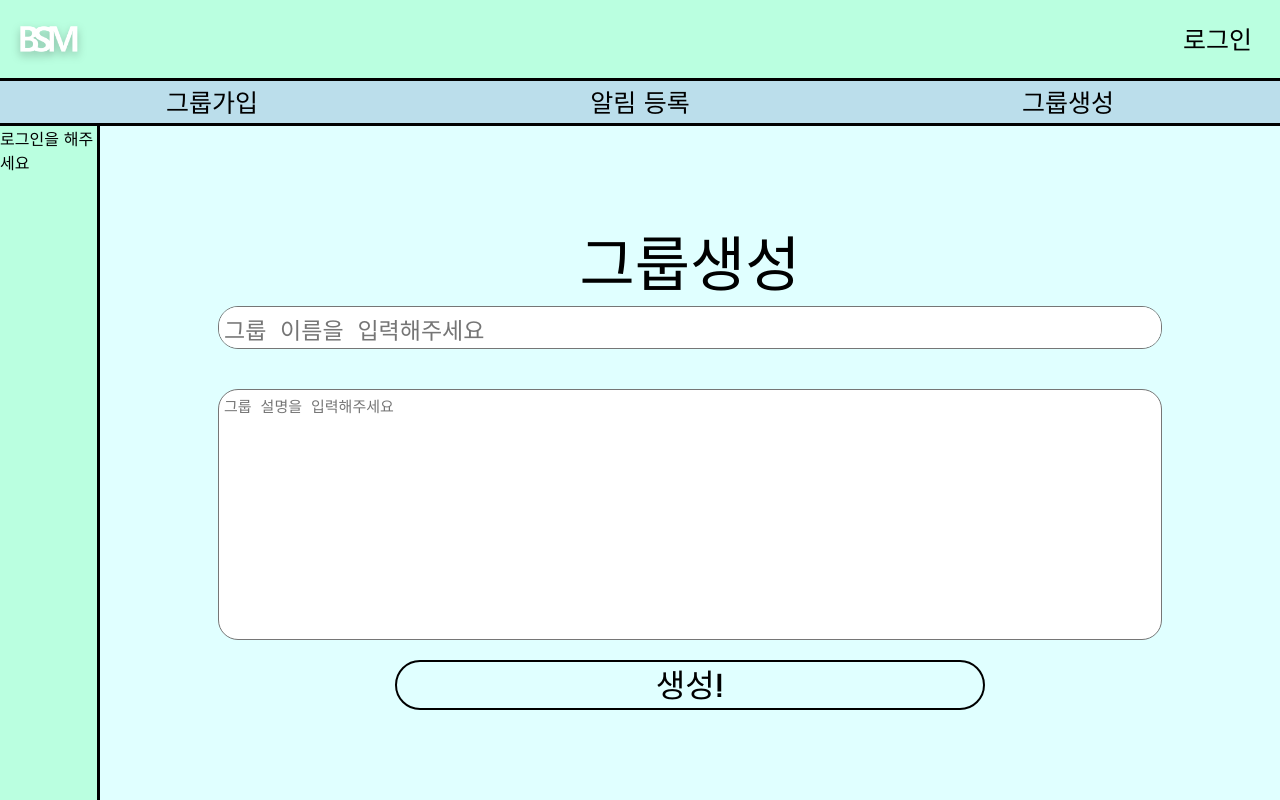
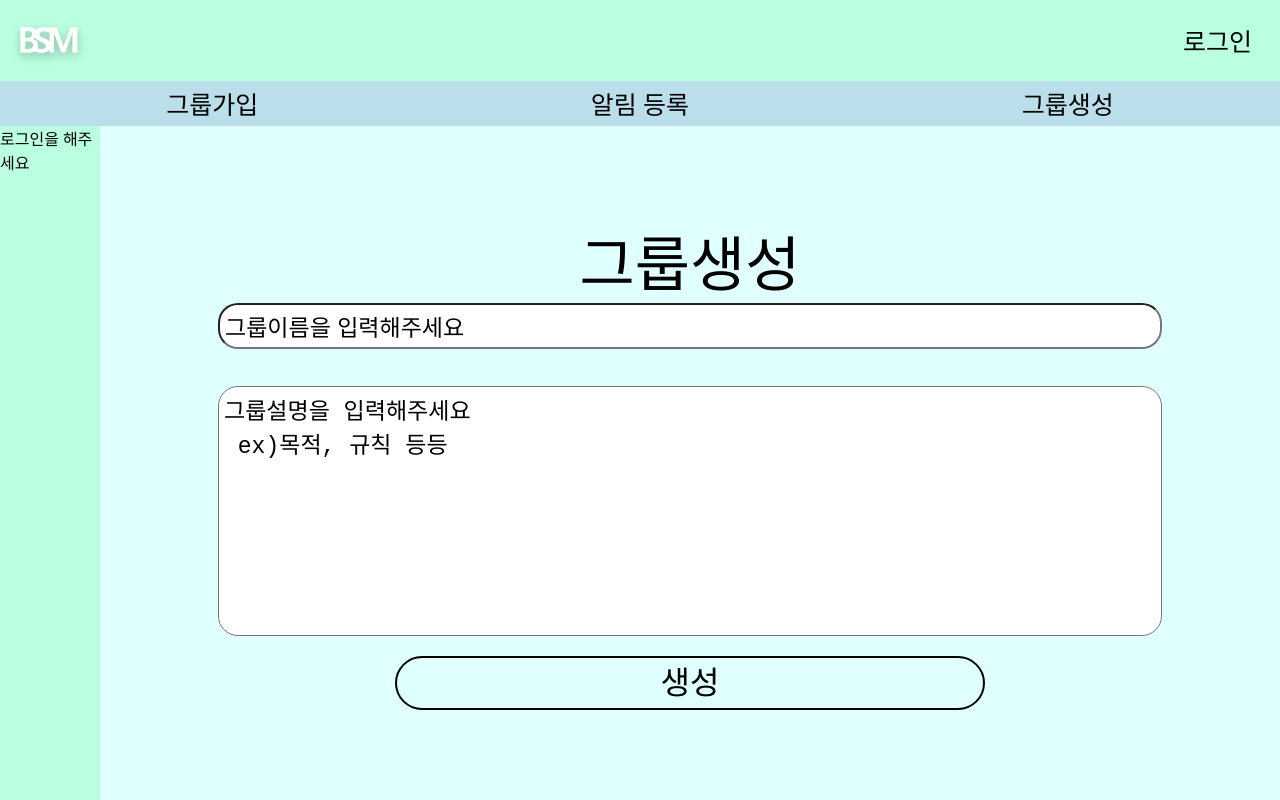
Before and after one commit to BSM-Speaker/BSM-Speaker-Frontend, a React (Create React App) app: page /MakeGroup in a window 1280 px wide. Built offline with nearby package versions, Linux system fonts and the light colour scheme.

Commit message:
fix:style

```diff
--- a/src/component/ClubList.js
+++ b/src/component/ClubList.js
@@ -11,7 +11,6 @@ import ClubListItem from "./ClubListItem";
 const StyledClubList = styled.div`
   width: 100px;
   background: #baffe0;
-  border-right: 3px solid black;
   overflow: auto;
   &::-webkit-scrollbar {
     display: none;
--- a/src/component/Header.js
+++ b/src/component/Header.js
@@ -10,7 +10,6 @@ const StyledHeader = styled.header`
   display: flex;
   align-items: center;
   justify-content: space-between;
-  border-bottom: 3px solid black;
   height: 80.66px;
   background: #baffe0;
 `;
@@ -41,6 +40,7 @@ const User = styled.div`
   width: 40px;
   height: 40px;
   margin-right: 20px;
+  cursor: pointer;
   background: url(/image/loginicon.png);
   background-size: contain;
   background-repeat: no-repeat;
--- a/src/component/InputModal.js
+++ b/src/component/InputModal.js
@@ -59,7 +59,7 @@ const InputDes = styled.textarea`
   font-size: 1.5rem;
 `;
 const Input_title = styled.input`
-  font-size: 3.5rem;
+  font-size: 3rem;
   background-color: rgba(255, 255, 255, 0.3);
   height: 15%;
 `;
--- a/src/component/Nav.js
+++ b/src/component/Nav.js
@@ -6,7 +6,6 @@ const StyledNav = styled.nav`
   width: 100%;
   height: 45px;
   background-color: #bbdeeb;
-  border-bottom: 3px solid black;
 `;
 const StyledLi = styled.li`
   list-style-type: none;
--- a/src/index.css
+++ b/src/index.css
@@ -1,11 +1,10 @@
-@import url('https://fonts.googleapis.com/css2?family=Do+Hyeon&display=swap');
-
-html, body, #root {
+html,
+body,
+#root {
   width: 100%;
   height: 100%;
-  font-family: 'Do Hyeon', sans-serif;
 }
 code {
-  font-family: source-code-pro, Menlo, Monaco, Consolas, 'Courier New',
+  font-family: source-code-pro, Menlo, Monaco, Consolas, "Courier New",
     monospace;
 }
--- a/src/pages/MakeGroup.js
+++ b/src/pages/MakeGroup.js
@@ -13,18 +13,24 @@ const Contain = styled.div`
   height: 100%;
   font-size: 2rem;
 `;
-const InputBox = styled.textarea`
+const DesInputBox = styled.textarea`
   width: 80%;
-  height: 30%;
+  height: 350px;
   font-size: 23px;
   border-radius: 20px;
   padding: 5px;
   resize: none;
 `;
+const NameInputBox = styled.input`
+  width: 80%;
+  height: 60px;
+  font-size: 23px;
+  border-radius: 20px;
+  padding: 5px;
+`;
 const Submit = styled.div`
   margin-top: 20px;
   width: 50%;
-  height: 50px;
   border-radius: 100px;
   text-align: center;
   line-height: 50px;
@@ -32,29 +38,27 @@ const Submit = styled.div`
   cursor: pointer;
 `;
 function MakeGroup() {
-  const [name, setName] = useState("");
-  const [des, setDes] = useState("");
+  const [name, setName] = useState("그룹이름을 입력해주세요");
+  const [des, setDes] = useState(
+    "그룹설명을 입력해주세요 \n ex)목적, 규칙 등등"
+  );
   const [mg, setmg] = useRecoilState(mgState);
   return (
     <Contain>
       <div style={{ "font-size": "60px" }}>그룹생성</div>
-      <InputBox
-        type="text"
+      <NameInputBox
         onChange={(e) => {
           setName(e.target.value);
         }}
-        placeholder="그룹 이름을 입력해주세요"
-        style={{ height: "10%" }}
-      ></InputBox>
+        value={name}
+      ></NameInputBox>
       <br />
-      <InputBox
-        type="text"
+      <DesInputBox
         onChange={(e) => {
           setDes(e.target.value);
         }}
-        placeholder="그룹 설명을 입력해주세요"
-        style={{ fontSize: "15px", height: "60%" }}
-      ></InputBox>
+        value={des}
+      ></DesInputBox>
       <Submit
         onClick={() => {
           axios
@@ -70,7 +74,7 @@ function MakeGroup() {
             });
         }}
       >
-        생성!
+        생성
       </Submit>
     </Contain>
   );
--- a/src/pages/detail.js
+++ b/src/pages/detail.js
@@ -6,7 +6,7 @@ import InputModal from "../component/InputModal";
 import PostListItem from "../component/PostListItem";
 const Btn_write = styled.button`
   border: 0px;
-  background-color: grey;
+  background-color: #bccef8;
   font-size: 20px;
   width: 150px;
   height: 50px;
@@ -37,7 +37,7 @@ const Post = styled.div`
 `;
 const Empty = styled.div`
   text-align: center;
-  font-size: 100px;
+  font-size: 80px;
 `;
 export function Detail() {
   const [post, setPost] = useState([]);
@@ -72,7 +72,7 @@ export function Detail() {
       )}
       <Post>
         {!post.length ? (
-          <Empty>글을 써주세요~!</Empty>
+          <Empty>첫 알림을 보내세요!</Empty>
         ) : (
           post.map((data) => {
             return <PostListItem data={data} />;
```
